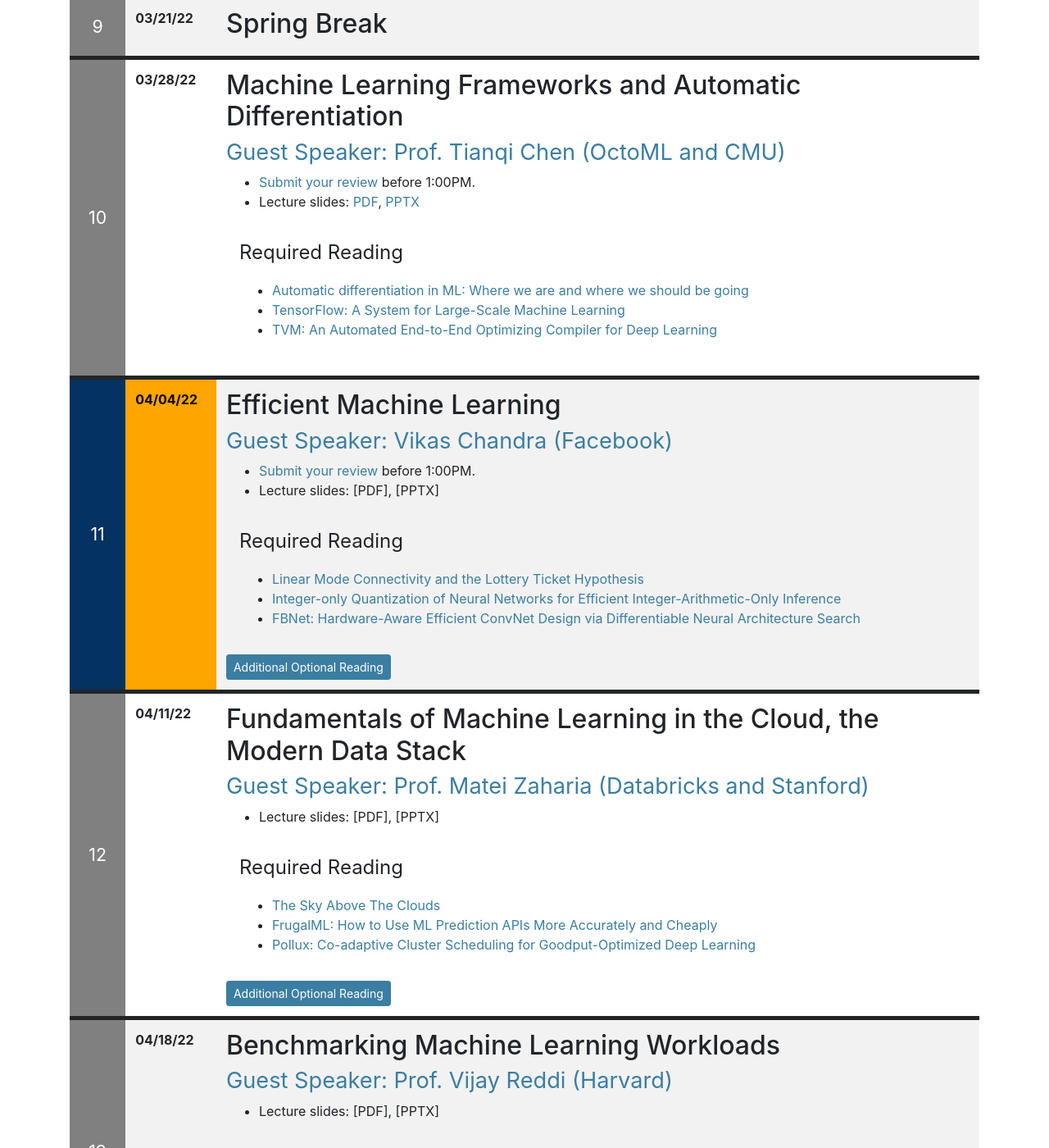
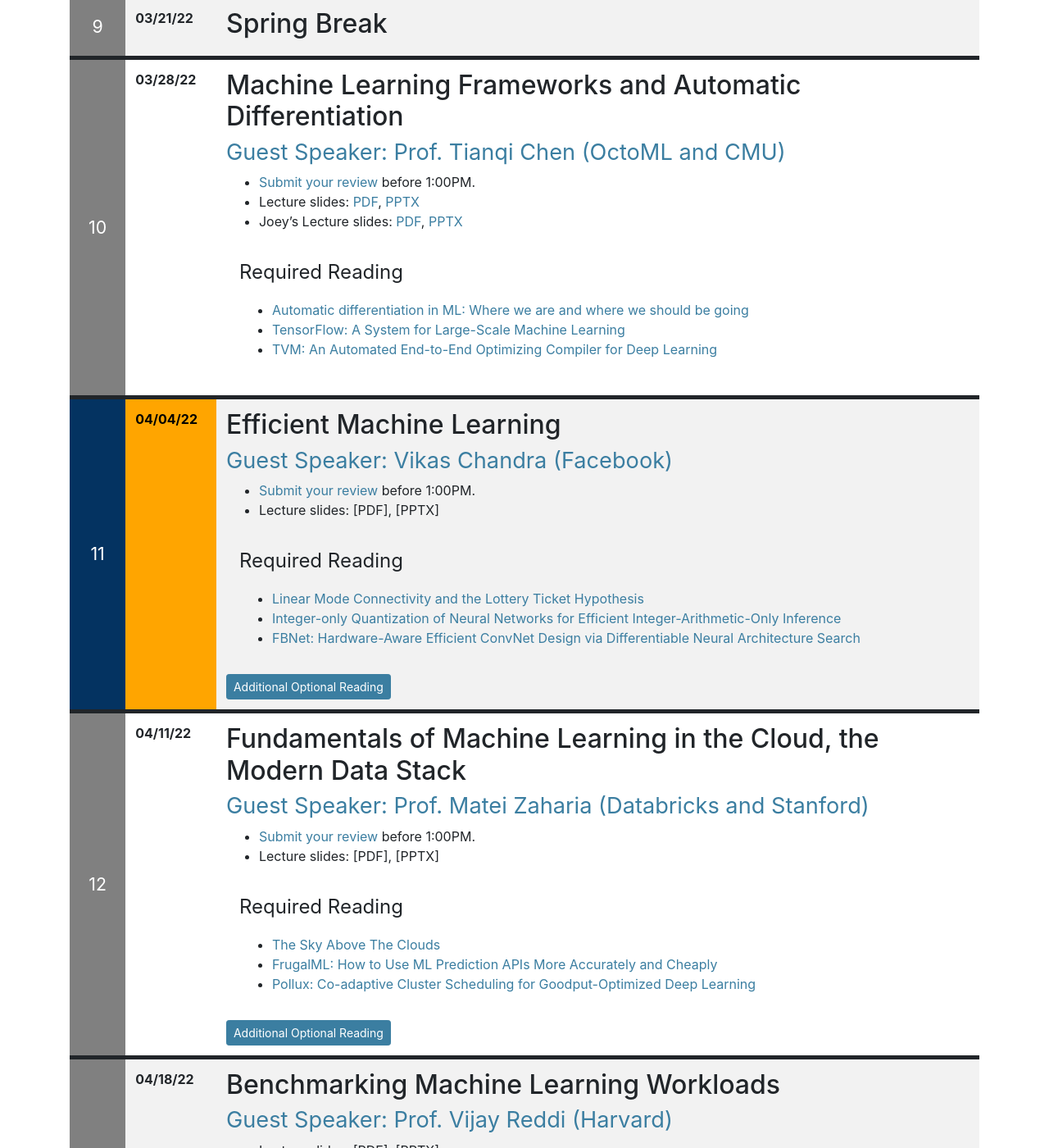
Before and after one commit to ucbrise/cs294-ai-sys-sp22, a Jekyll site: the page built from index.md, in a window 1280 px wide and 1400 px high, scrolled down 3901 px. Shown: the whole window at 82% size. Built offline with Jekyll 4.4.1, drawn with Linux system fonts in a browser that asks for light colours; nearby versions of some CDN libraries; our own code applies the rules of GitHub Pages for plain Markdown files.

Commit message:
added paper review link

```diff
--- a/index.md
+++ b/index.md
@@ -229,12 +229,13 @@ This lecture will be an overview of the class, requirements, and an introduction
 # Spring Break
 
 {% include syllabus_entry %}
-[//]: <> (lecture 9)
+[//]: <> (lecture 10)
 # Machine Learning Frameworks and Automatic Differentiation
 ## [Guest Speaker: Prof. Tianqi Chen (OctoML and CMU)](https://tqchen.com)
 
 * [Submit your review](https://forms.gle/sxMrFsWDGsrToaxm6) before 1:00PM.
-* Lecture slides: [PDF](assets/lectures/lec09/lec_09.pdf), [PPTX](assets/lectures/lec09/lec_09.pptx)
+* Lecture slides: [PDF](assets/lectures/lec10/lec_10.pdf), [PPTX](assets/lectures/lec10/lec_10.pptx)
+* Joey's Lecture slides: [PDF](assets/lectures/lec10/10_deep_learning_frameworks.pdf.pdf), [PPTX](assets/lectures/lec10/10_deep_learning_frameworks.pptx)
 
 <div class="reading">
 
@@ -271,10 +272,11 @@ This lecture will be an overview of the class, requirements, and an introduction
 
 
 {% include syllabus_entry %}
-[//]: <> (lecture 11)
+[//]: <> (lecture 12)
 # Fundamentals of Machine Learning in the Cloud, the Modern Data Stack
 ## [Guest Speaker: Prof. Matei Zaharia (Databricks and Stanford)](https://cs.stanford.edu/people/matei/)
 
+* [Submit your review](https://forms.gle/qY7cgn4eAuutJQoz8) before 1:00PM.
 * Lecture slides: [PDF], [PPTX]
 
 <div class="reading">
```
Also changed, not shown: other parts of index.md (+6 -6 lines), 2 other files.
